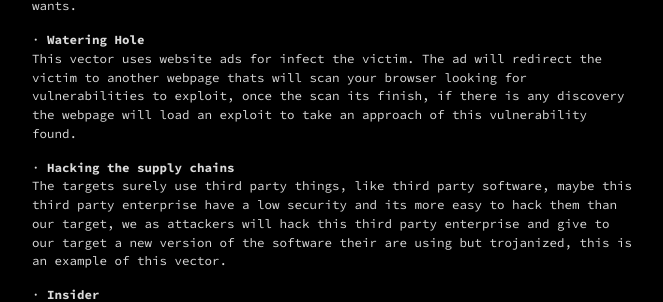
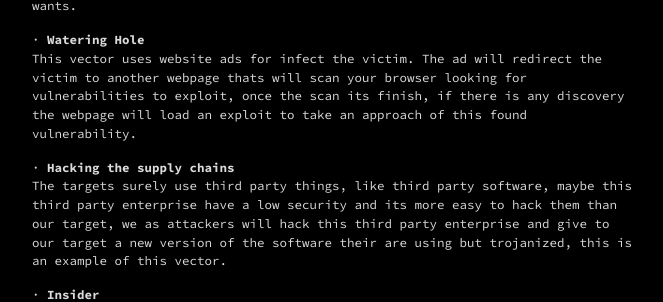
Before and after one commit to seKret-sys/posts, a Jekyll site: the page built from APT Attacks Basics.md, in a window 1280 px wide. Shown: the part 465-767 px from the top of the page, without its empty margins (308-971 px from the left). Built offline with Jekyll 4.4.1, drawn with Linux system fonts in a browser that asks for light colours.

```diff
--- a/APT Attacks Basics.md
+++ b/APT Attacks Basics.md
@@ -17,7 +17,7 @@ This is the one of the most common, one example of this vector its sending a ema
 This technique consists in sending to an employee a link to a malicious website, this website with an exploit (an exploit its a piece of malware that exploits a vulnerability) will force the victims browser to execute whatever the attacker wants.
 
 · **Watering Hole**
-This vector uses website ads for infect the victim. The ad will redirect the victim to another webpage thats will scan your browser looking for vulnerabilities to exploit, once the scan its finish, if there is any discovery the webpage will load an exploit to take an approach of this vulnerability found.
+This vector uses website ads for infect the victim. The ad will redirect the victim to another webpage thats will scan your browser looking for vulnerabilities to exploit, once the scan its finish, if there is any discovery the webpage will load an exploit to take an approach of this found vulnerability.
 
 · **Hacking the supply chains**
 The targets surely use third party things, like third party software, maybe this third party enterprise have a low security and its more easy to hack them than our target, we as attackers will hack this third party enterprise and give to our target a new version of the software their are using but trojanized, this is an example of this vector.
```
